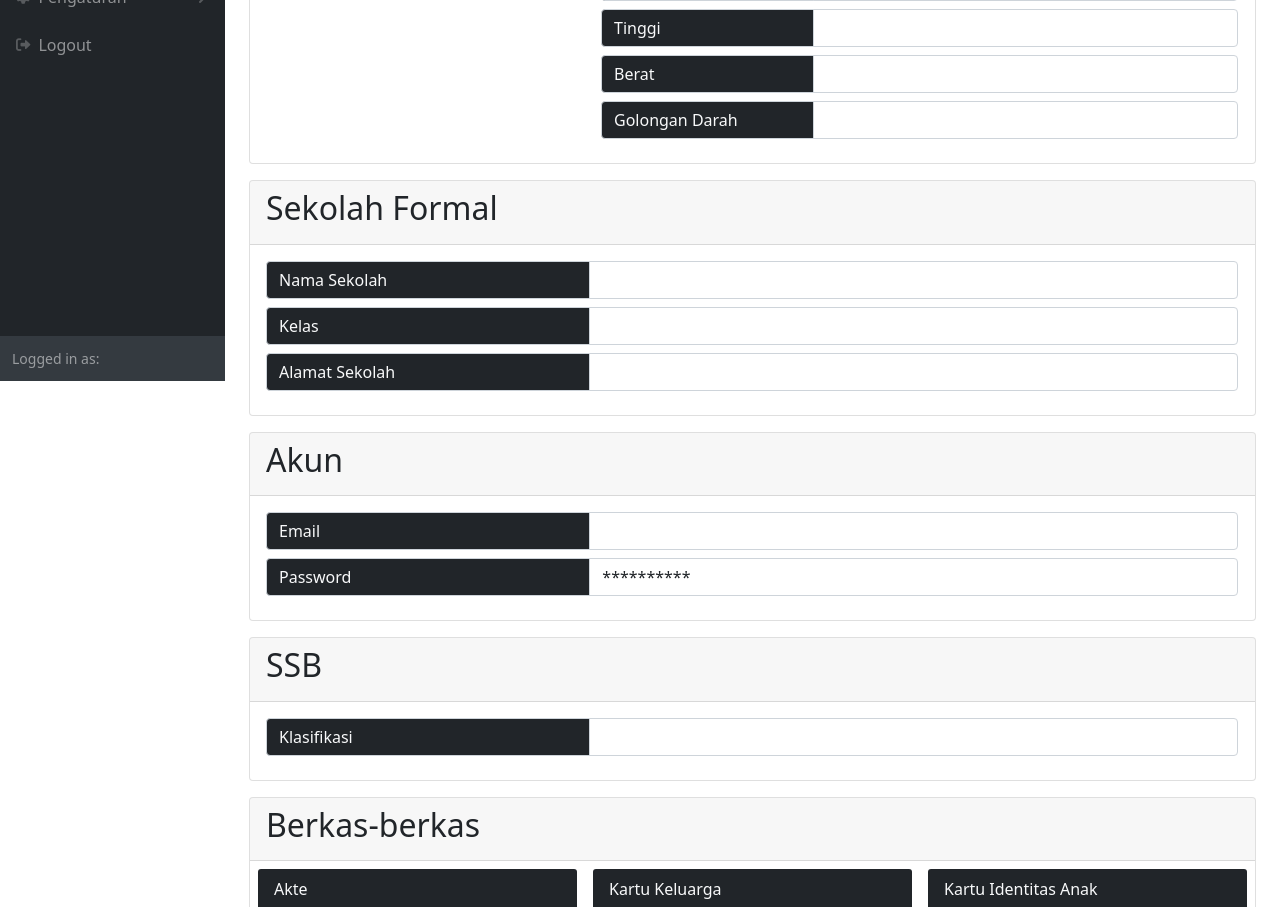
After one commit to sejutaimpian/sifoster, a CodeIgniter 4 app: template app/Views/admin/detailanggota.php in a window 1280 px wide. The commit adds this page. Shown: the part 419-1326 px from the top of the page. Run offline with PHP 8.4 and a stand-in for CodeIgniter, Linux system fonts and the light colour scheme; the template is opened without the code that fills it, so the values that code supplies are empty; some libraries are stand-ins or nearby versions.

Commit message:
add: manajemen akun dan detail akun

```diff
--- a/app/Controllers/Login.php
+++ b/app/Controllers/Login.php
@@ -66,7 +66,7 @@ class Login extends BaseController
                             return redirect()->to('/login');
                         }
                     } else {
-                        session()->setFlashdata('pesan', 'Maaf! akun ada belum aktif!');
+                        session()->setFlashdata('pesan', 'Maaf! akun anda belum aktif!');
                         return redirect()->to('/login');
                     }
                 } else {
--- /dev/null
+++ b/app/Views/admin/detailanggota.php
@@ -0,0 +1,162 @@
+<?php
+$segmentsLength = count($uri->getSegments());
+?>
+
+<?= $this->extend("layout/template-admin"); ?>
+
+<?= $this->section("content"); ?>
+<div class="container-fluid px-4 mt-3">
+    <div class="card mb-3">
+        <div class="card-header">
+            <h2>Data Diri</h2>
+        </div>
+        <div class="row g-0">
+            <div class="col-md-4">
+                <img src="/image/<?= $gabung[0]['fotoformal']; ?>" class="img-fluid rounded-start" alt="...">
+            </div>
+            <div class="col-md-8">
+                <div class="card-body">
+                    <div class="row">
+                        <div class="input-group mb-2">
+                            <span class="input-group-text col-sm-4 bg-dark text-light">Nama Anggota</span>
+                            <span class="input-group-text col-sm-8 bg-white"><?= $gabung[0]['namasiswa']; ?></span>
+                        </div>
+                        <div class="input-group mb-2">
+                            <span class="input-group-text col-sm-4 bg-dark text-light">Tempat, Tanggal Lahir</span>
+                            <span class="input-group-text col-sm-8 bg-white"><?= $gabung[0]['tempatlahir']; ?>, <?= $gabung[0]['tanggallahir']; ?></span>
+                        </div>
+                        <div class="input-group mb-2">
+                            <span class="input-group-text col-sm-4 bg-dark text-light">Jenis Kelamin</span>
+                            <span class="input-group-text col-sm-8 bg-white"><?= $gabung[0]['jeniskelamin']; ?></span>
+                        </div>
+                        <div class="input-group mb-2">
+                            <span class="input-group-text col-sm-4 bg-dark text-light">Alamat Rumah</span>
+                            <span class="input-group-text col-sm-8 bg-white"><?= $gabung[0]['alamatrumah']; ?></span>
+                        </div>
+                        <div class="input-group mb-2">
+                            <span class="input-group-text col-sm-4 bg-dark text-light">No Whatsapp</span>
+                            <span class="input-group-text col-sm-8 bg-white"><?= $gabung[0]['nowhatsapp']; ?></span>
+                        </div>
+                        <div class="input-group mb-2">
+                            <span class="input-group-text col-sm-4 bg-dark text-light">No Wali</span>
+                            <span class="input-group-text col-sm-8 bg-white"><?= $gabung[0]['nowali']; ?></span>
+                        </div>
+                        <div class="input-group mb-2">
+                            <span class="input-group-text col-sm-4 bg-dark text-light">Tinggi</span>
+                            <span class="input-group-text col-sm-8 bg-white"><?= $gabung[0]['tinggi']; ?></span>
+                        </div>
+                        <div class="input-group mb-2">
+                            <span class="input-group-text col-sm-4 bg-dark text-light">Berat</span>
+                            <span class="input-group-text col-sm-8 bg-white"><?= $gabung[0]['berat']; ?></span>
+                        </div>
+                        <div class="input-group mb-2">
+                            <span class="input-group-text col-sm-4 bg-dark text-light">Golongan Darah</span>
+                            <span class="input-group-text col-sm-8 bg-white"><?= $gabung[0]['goldar']; ?></span>
+                        </div>
+                    </div>
+                </div>
+            </div>
+        </div>
+    </div>
+    <div class="card mb-3">
+        <div class="card-header">
+            <h2>Sekolah Formal</h2>
+        </div>
+        <div class="row">
+            <div class="col-md-12">
+                <div class="card-body">
+                    <div class="row">
+                        <div class="input-group mb-2">
+                            <span class="input-group-text col-sm-4 bg-dark text-light">Nama Sekolah</span>
+                            <span class="input-group-text col-sm-8 bg-white"><?= $gabung[0]['sekolah']; ?></span>
+                        </div>
+                        <div class="input-group mb-2">
+                            <span class="input-group-text col-sm-4 bg-dark text-light">Kelas</span>
+                            <span class="input-group-text col-sm-8 bg-white"><?= $gabung[0]['kelas']; ?></span>
+                        </div>
+                        <div class="input-group mb-2">
+                            <span class="input-group-text col-sm-4 bg-dark text-light">Alamat Sekolah</span>
+                            <span class="input-group-text col-sm-8 bg-white"><?= $gabung[0]['alamatsekolah']; ?></span>
+                        </div>
+                    </div>
+                </div>
+            </div>
+        </div>
+    </div>
+    <div class="card mb-3">
+        <div class="card-header">
+            <h2>Akun</h2>
+        </div>
+        <div class="row">
+            <div class="col-md-12">
+                <div class="card-body">
+                    <div class="row">
+                        <div class="input-group mb-2">
+                            <span class="input-group-text col-sm-4 bg-dark text-light">Email</span>
+                            <span class="input-group-text col-sm-8 bg-white"><?= $gabung[0]['email']; ?></span>
+                        </div>
+                        <div class="input-group mb-2">
+                            <span class="input-group-text col-sm-4 bg-dark text-light">Password</span>
+                            <span class="input-group-text col-sm-8 bg-white">**********</span>
+                        </div>
+                    </div>
+                </div>
+            </div>
+        </div>
+    </div>
+    <div class="card mb-3">
+        <div class="card-header">
+            <h2>SSB</h2>
+        </div>
+        <div class="row">
+            <div class="col-md-12">
+                <div class="card-body">
+                    <div class="row">
+                        <div class="input-group mb-2">
+                            <span class="input-group-text col-sm-4 bg-dark text-light">Klasifikasi</span>
+                            <span class="input-group-text col-sm-8 bg-white"><?= $gabung[0]['klasifikasi']; ?></span>
+                        </div>
+                    </div>
+                </div>
+            </div>
+        </div>
+    </div>
+    <div class="card mb-3">
+        <div class="card-header">
+            <h2>Berkas-berkas</h2>
+        </div>
+        <div class="row g-0">
+            <div class="col-md-4 p-2">
+                <div class="card-header bg-dark text-light">
+                    Akte
+                </div>
+                <img src="/image/<?= $gabung[0]['akte']; ?>" class="card-img-top" alt="...">
+            </div>
+            <div class="col-md-4 p-2">
+                <div class="card-header bg-dark text-light">
+                    Kartu Keluarga
+                </div>
+                <img src="/image/<?= $gabung[0]['kartukeluarga']; ?>" class="card-img-top" alt="...">
+            </div>
+            <div class="col-md-4 p-2">
+                <div class="card-header bg-dark text-light">
+                    Kartu Identitas Anak
+                </div>
+                <img src="/image/<?= $gabung[0]['kia']; ?>" class="card-img-top" alt="...">
+            </div>
+            <div class="col-md-4 p-2">
+                <div class="card-header bg-dark text-light">
+                    Nomor Induk Siswa Nasional
+                </div>
+                <img src="/image/<?= $gabung[0]['nisn']; ?>" class="card-img-top" alt="...">
+            </div>
+            <div class="col-md-4 p-2">
+                <div class="card-header bg-dark text-light">
+                    Raport
+                </div>
+                <img src="/image/<?= $gabung[0]['raport']; ?>" class="card-img-top" alt="...">
+            </div>
+        </div>
+    </div>
+</div>
+<?= $this->endSection(); ?>
--- a/app/Views/admin/index.php
+++ b/app/Views/admin/index.php
@@ -9,8 +9,9 @@ $segmentsLength = count($uri->getSegments());
     <ol class="breadcrumb mb-4">
         <?php if ($segmentsLength != 1) : ?>
             <?php for ($i = 1; $i < $segmentsLength; $i++) : ?>
-                <li class="breadcrumb-item"><a href="#"><?= ucfirst($uri->getSegment($i)) ?></a></li>
+                <li class="breadcrumb-item"><a href="/<?= $uri->getSegment($i); ?>"><?= ucfirst($uri->getSegment($i)) ?></a></li>
             <?php endfor ?>
+            <li class="breadcrumb-item active"><?= ucfirst($uri->getSegment($i)) ?></li>
         <?php else : ?>
             <li class="breadcrumb-item active"><?= ucfirst($uri->getSegment(1)); ?></li>
         <?php endif ?>
@@ -36,7 +37,7 @@ $segmentsLength = count($uri->getSegments());
         </div>
         <div class="col-xl-3 col-md-6">
             <div class="card bg-success text-white mb-4">
-                <div class="card-body h1">54</div>
+                <div class="card-body h1"><?= count($prestasi); ?></div>
                 <div class="card-footer d-flex align-items-center justify-content-between">
                     <a class="small text-white stretched-link" href="#">Prestasi</a>
                     <div class="small text-white"><i class="fas fa-angle-right"></i></div>
--- a/app/Views/layout/template-admin.php
+++ b/app/Views/layout/template-admin.php
@@ -21,7 +21,7 @@
                     <li>
                         <hr class="dropdown-divider" />
                     </li>
-                    <li><a class="dropdown-item" href="/logout">Logout</a></li>
+                    <li><a class="dropdown-item" href="/logout" onclick="return confirm('Yakin untuk logout?');">Logout</a></li>
                 </ul>
             </li>
         </ul>
@@ -103,7 +103,7 @@
                             </div>
                         </div>
                         <div class="">
-                            <a class="nav-link" href="/logout">
+                            <a class="nav-link" href="/logout" onclick="return confirm('Yakin untuk logout?');">
                                 <div class="sb-nav-link-icon"><i class="fa-solid fa-right-from-bracket"></i></div>
                                 Logout
                             </a>
```
Also changed, not shown: app/Controllers/Admin.php (+126 -1 lines), app/Views/admin/manajemenakun.php (added, +219 -0 lines), public/image/1650166209_28fae46cd6ff25ea1e4c.jpg (added), public/image/1650168890_f94b0448741ed854c987.jpg (added), public/image/1650169055_59305d7b268d49c72b19.jpg (added), public/image/1650169425_805fb45e4757362457c3.jpg (added), public/image/1650169552_56e9f59c5e457336e21c.jpg (added).
